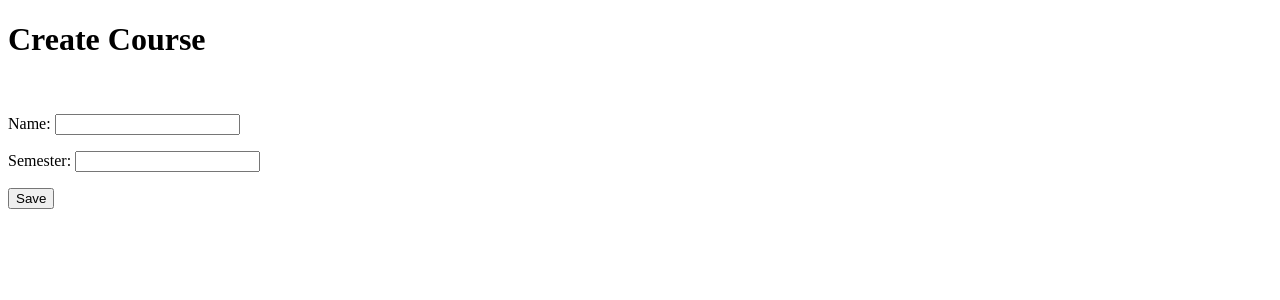
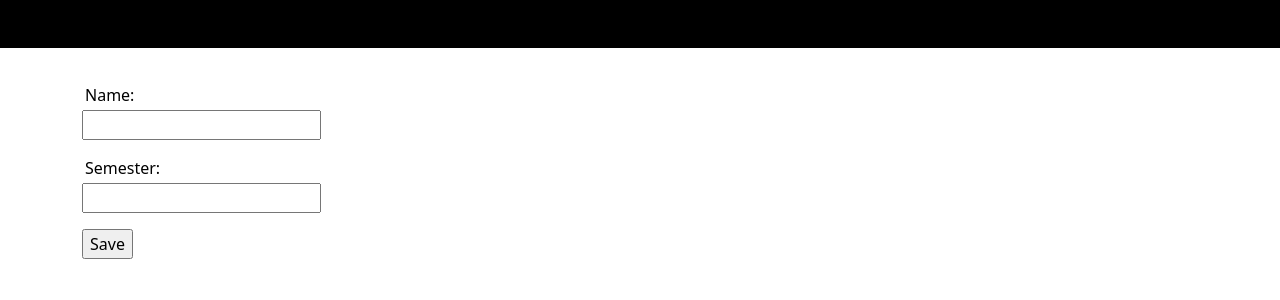
Before and after one commit to raysarigumba/full-stack-project, a Django app: page /courses/create/ in a window 1280 px wide. Shown: the top 300 px of the page. Run offline with Django 3.2, Linux system fonts and the light colour scheme.

Commit message:
added design to courses

```diff
--- a/TestProject/urls.py
+++ b/TestProject/urls.py
@@ -26,7 +26,7 @@ urlpatterns = [
     path('movies/detail/<int:movie_id>', movies_views.detail, name='movies_detail'),
     path('movies/create/', movies_views.create, name='movie_create'),
     path('movies/update/<int:movie_id>', movies_views.update, name='movie_update'),
-    path('courses/list/', CoursesView.as_view()),
+    path('courses/list/', CoursesView.as_view(), name='courses_list'),
     path('courses/create/', CreateCourseView.as_view(), name='courses_create'),
     path('courses/<int:course_id>/students', StudentApiView.as_view(), name='students_list'),
     path('admin/', admin.site.urls),
--- a/courses/templates/courses/course_form.html
+++ b/courses/templates/courses/course_form.html
@@ -5,14 +5,68 @@
     <meta http-equiv="X-UA-Compatible" content="IE=edge">
     <meta name="viewport" content="width=device-width, initial-scale=1.0">
     <title>Create Course</title>
+    <link href="https://cdn.jsdelivr.net/npm/bootstrap@5.1.3/dist/css/bootstrap.min.css" rel="stylesheet" integrity="sha384-1BmE4kWBq78iYhFldvKuhfTAU6auU8tT94WrHftjDbrCEXSU1oBoqyl2QvZ6jIW3" crossorigin="anonymous">
+    <style>
+        div {
+        background-color: #000000;
+        color: #fff;
+        padding: 0px;
+      }
+      h1 {
+        -moz-animation: marquee 10s linear infinite;
+        -webkit-animation: marquee 10s linear infinite;
+        animation: marquee 10s linear infinite;
+      }
+      #altColor{
+          background-color: rgb(255, 255, 255);
+          align-content: center;
+      }
+      label {
+        cursor: pointer;
+        color: rgb(0, 0, 0);
+        display: block;
+        padding: 0px;
+        margin: 3px;
+    }
+      @-moz-keyframes marquee {
+        0% {
+          transform: translateX(100%);
+        }
+        100% {
+          transform: translateX(-100%);
+        }
+      }
+      @-webkit-keyframes marquee {
+        0% {
+          transform: translateX(100%);
+        }
+        100% {
+          transform: translateX(-100%);
+        }
+      }
+      @keyframes marquee {
+        0% {
+          -moz-transform: translateX(100%);
+          -webkit-transform: translateX(100%);
+          transform: translateX(100%)
+        }
+        100% {
+          -moz-transform: translateX(-100%);
+          -webkit-transform: translateX(-100%);
+          transform: translateX(-100%);
+        }
+      }
+    </style>
 </head>
 <body>
-    <h1>Create Course</h1>
+    <div><h1>Create Course</h1></div>
     </br>
-    <form method="post">
-        {% csrf_token %}
-        {{ form.as_p }}
-        <input type="submit" value="Save">
-    </form>
+    <div class="container" id="altColor">
+        <form method="post">
+            {% csrf_token %}
+            {{ form.as_p }}
+            <input type="submit" value="Save">
+        </form>
+    </div>
 </body>
 </html>
--- a/movies/templates/movies/list.html
+++ b/movies/templates/movies/list.html
@@ -53,7 +53,7 @@
     </div>
     <ul class="list-group">
         {% for movie in movies %}
-            <li class="list-group-item">
+            <li class="list-group-item list-group-flush">
                 <a href="{% url 'movies_detail' movie.id %}"> {{ movie }} </a>
             </li>
         {% endfor %}
```
Also changed, not shown: courses/templates/courses/list.html (+58 -6 lines), courses/templates/courses/student_list.html (+61 -9 lines).
